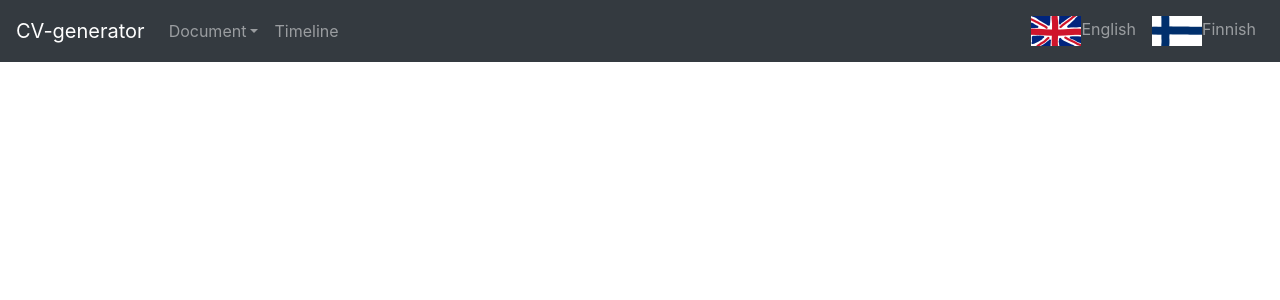
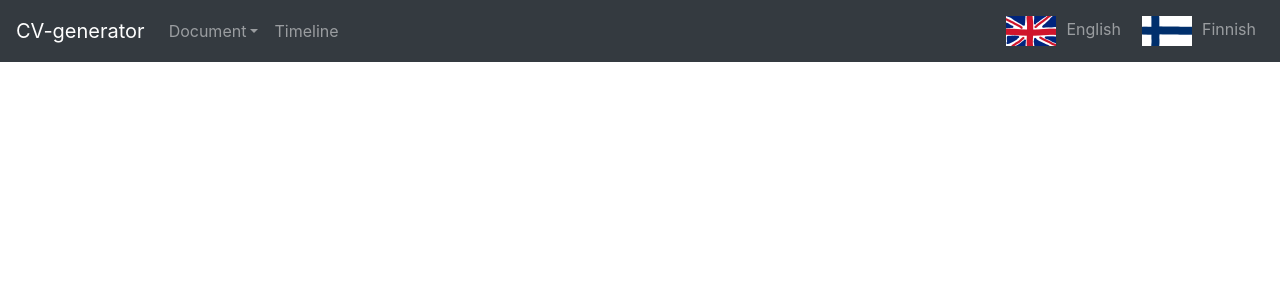
Before and after one commit to Haataja/CV-generator-frontend, a React (Create React App) app: page / in a window 1280 px wide. Shown: the top 300 px of the page. Built offline with nearby package versions, Linux system fonts and the light colour scheme.

Commit message:
Ribbon: Add className attributes for flags.
Signed-off-by: Tuukkaj <juusela.tuukka@gmail.com>

```diff
--- a/src/components/Ribbon.js
+++ b/src/components/Ribbon.js
@@ -43,14 +43,14 @@ export class Ribbon extends Component {
 
               <Nav.Item>
                 <Nav.Link eventKey='4'>
-                  <img src={british_flag} width={50} height={30} alt="Logo English" />
+                  <img className="Flag" src={british_flag} width={50} height={30} alt="Logo English" />
                   English
                 </Nav.Link>
               </Nav.Item>
 
               <Nav.Item>
                 <Nav.Link eventKey='5'>
-                  <img src={finnish_flag} width={50} height={30} alt="Logo Finnish" />
+                  <img className="Flag"  src={finnish_flag} width={50} height={30} alt="Logo Finnish" />
                   Finnish
                 </Nav.Link>
               </Nav.Item>
```
